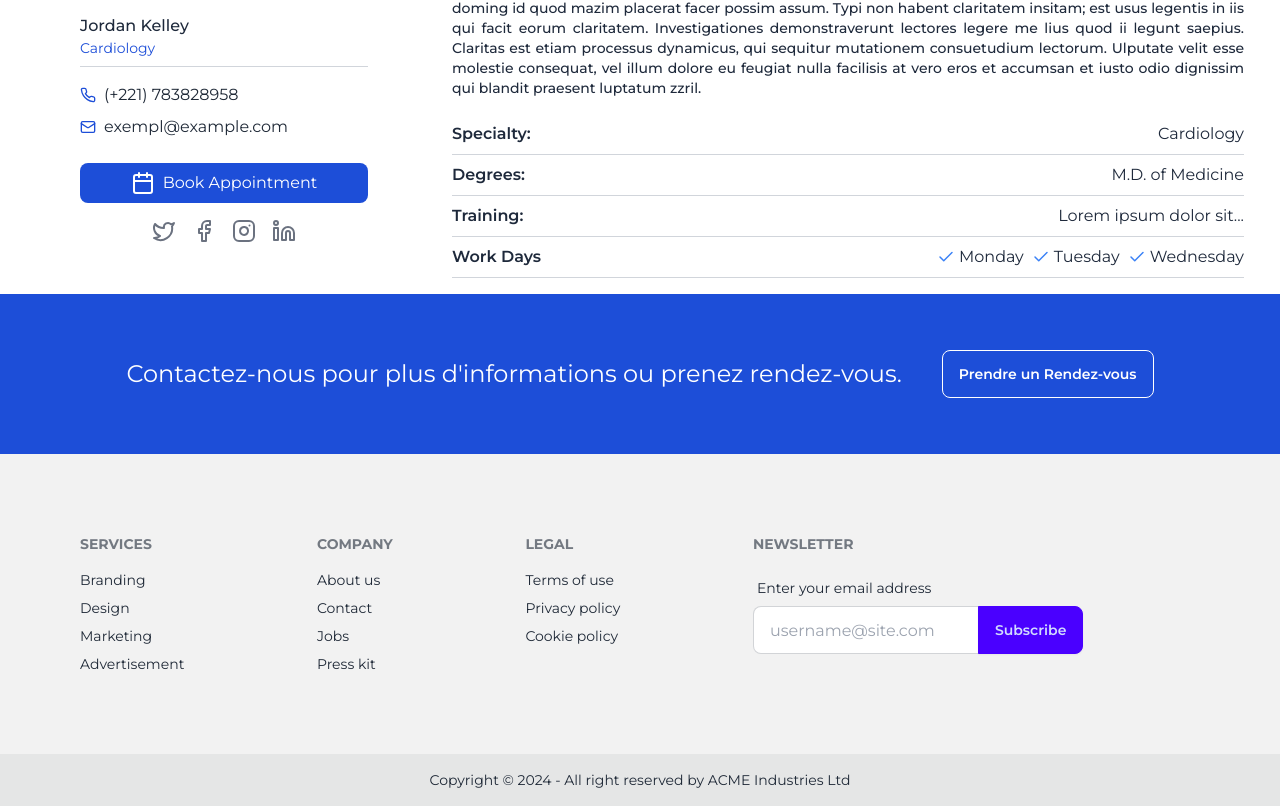
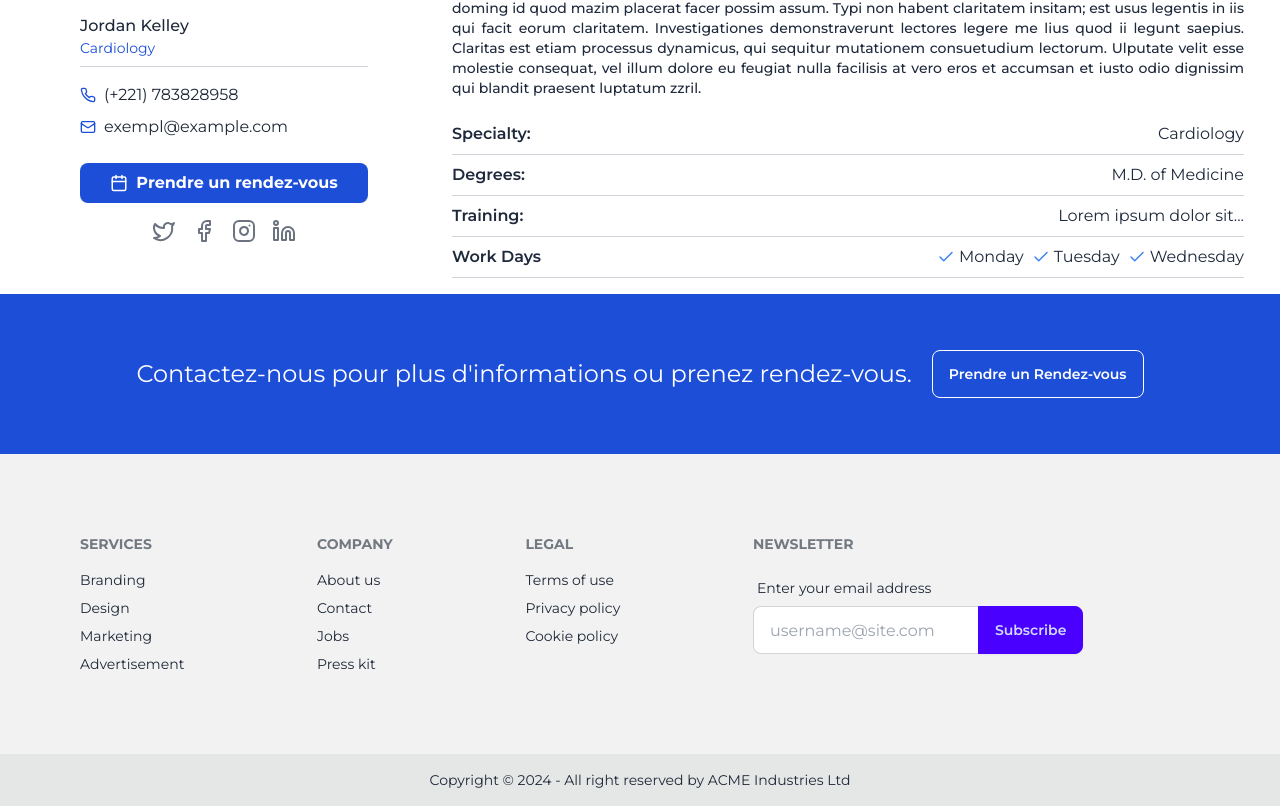
Before and after one commit to latyr0503/projet_final_talent4startup, a React (Vite) app: page /services in a window 1280 px wide. Shown: the part 1830-2636 px from the top of the page. Built offline with nearby package versions, Linux system fonts and the light colour scheme.

Commit message:
recup travail khoudia

```diff
--- a/src/components/DetailDoctor.jsx
+++ b/src/components/DetailDoctor.jsx
@@ -45,11 +45,11 @@ const DetailDoctor = () => {
         </div>
 
         <button
-          className="mt-6 px-4 py-2 bg-blue-700 w-72 md:w-64 lg:w-72 text-white rounded-lg hover:bg-blue-500 flex items-center justify-center"
+          className="mt-6 px-4 py-2 font-bold bg-blue-700 w-72 md:w-64 lg:w-72 text-white rounded-lg hover:bg-blue-500 flex items-center gap-2 justify-center"
           onClick={handleOpenModal}
         >
-          <Calendar className="mr-2" />
-          Book Appointment
+          <Calendar size={18} />
+          Prendre un rendez-vous
         </button>
         {isModalOpen && (
           <div className="mt-2 w-72 md:w-64 lg:w-72 bg-blue-700 p-6 rounded-lg ">
--- a/src/components/GetAppointement.jsx
+++ b/src/components/GetAppointement.jsx
@@ -4,8 +4,8 @@ import { X } from "lucide-react";
 
 export default function GetAppointement() {
   return (
-    <div className="w-full bg-blue-700 p-14 text-white flex items-center justify-center gap-10">
-      <p className="text-2xl">
+    <div className="w-full bg-blue-700 p-14 text-white flex-col md:flex-row flex items-center justify-center gap-5">
+      <p className="md:text-2xl text-center">
         Contactez-nous pour plus d'informations ou prenez rendez-vous.
       </p>
       <button
--- a/src/components/ServicesSection.jsx
+++ b/src/components/ServicesSection.jsx
@@ -8,7 +8,7 @@ import React from "react";
 
 export default function ServicesSection() {
   return (
-    <div className="grid grid-cols-3 gap-5 p-10">
+    <div className="grid md:grid-cols-3 gap-5 p-10">
       <div className="flex gap-3 p-10 items-center justify-center">
         <div>
           <HeartPulse className="w-24 h-24 text-blue-700" />
```
